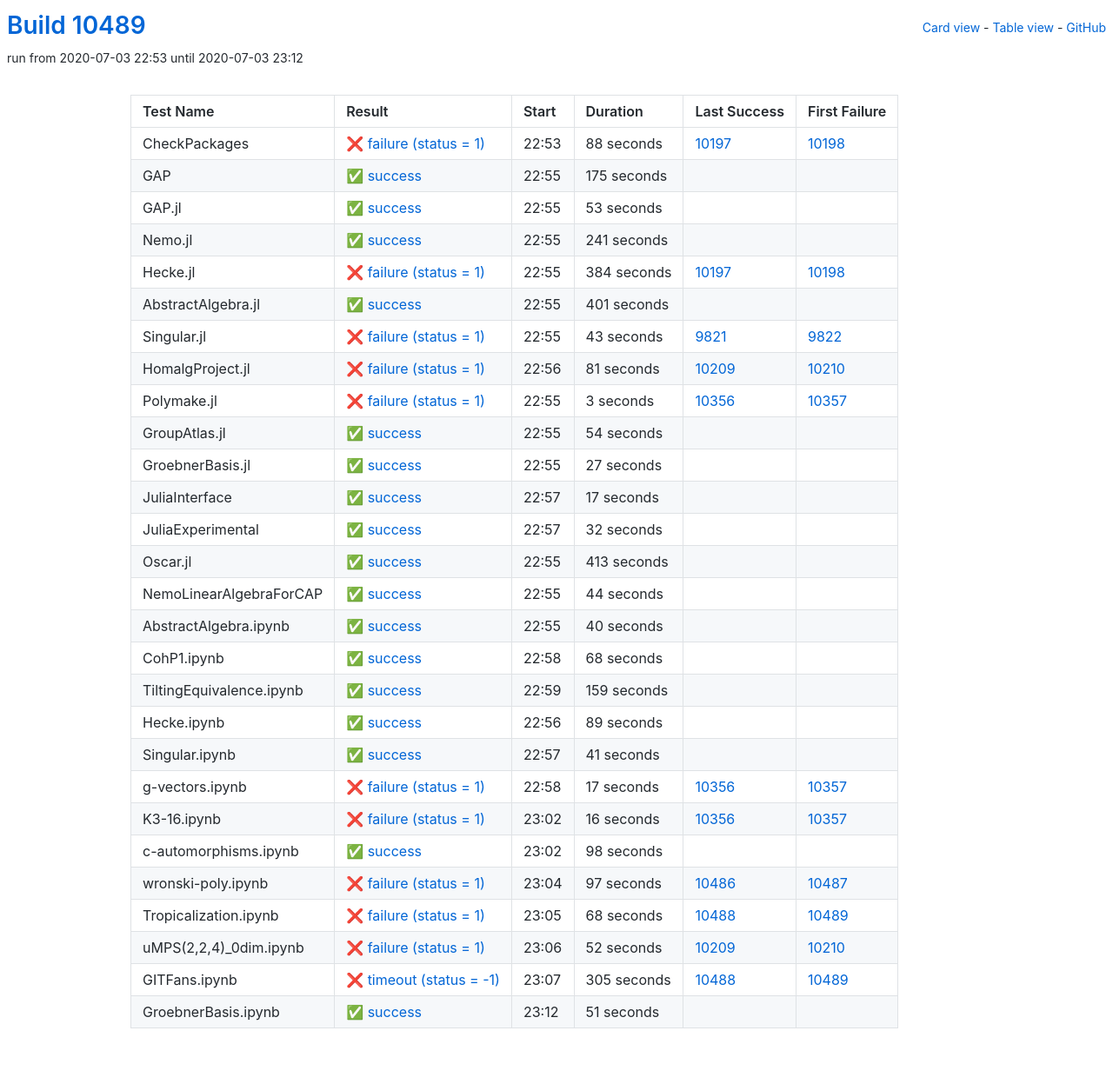
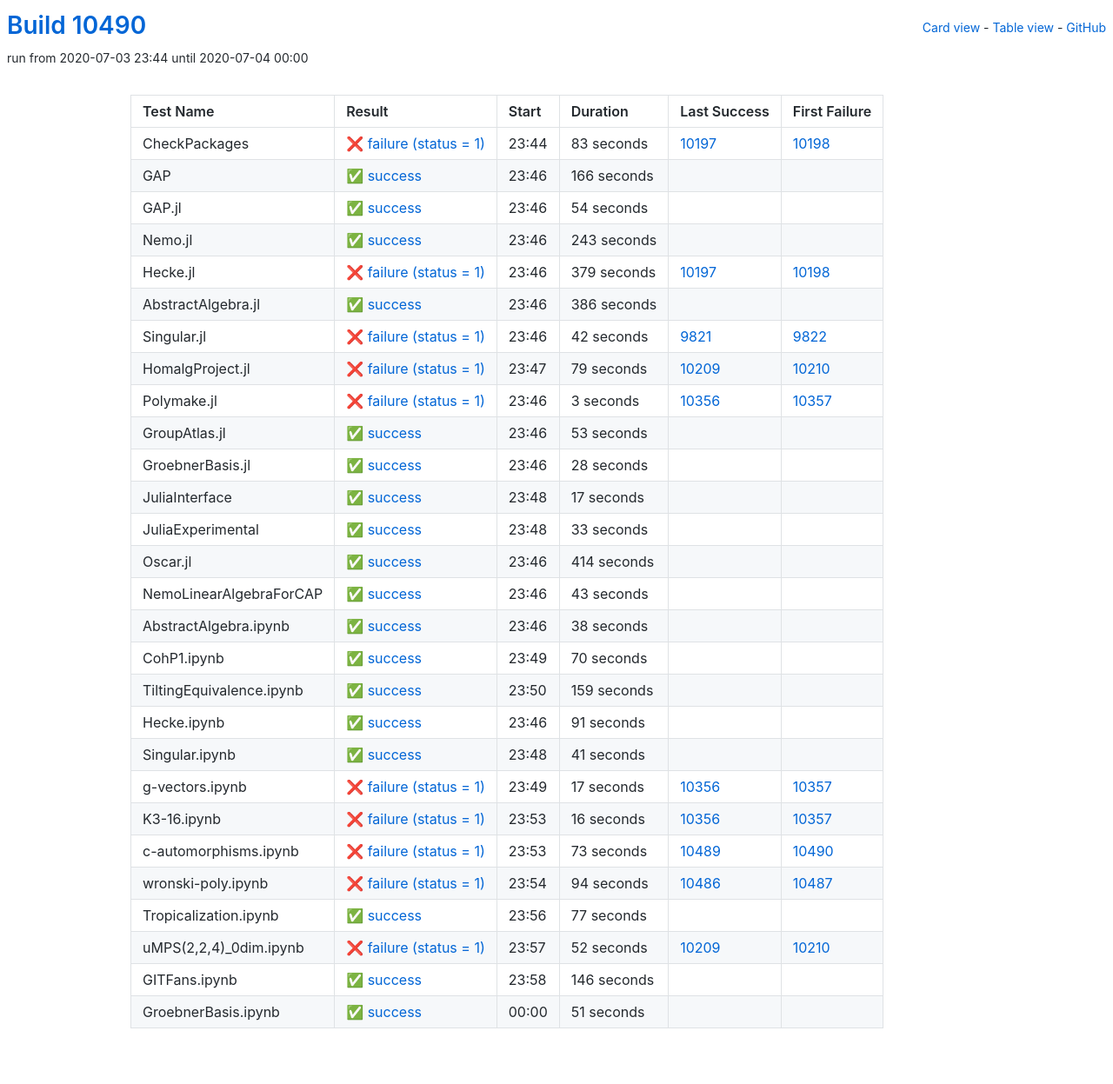
Before and after one commit to oscar-system/oscar-ci-status, a Jekyll site: the page built from table.html, in a window 1280 px wide. Shown: the whole page at 87% size. Built offline with Jekyll 4.4.1, drawn with Linux system fonts in a browser that asks for light colours.

Commit message:
Build #10490

```diff
--- a/_data/ci.yml
+++ b/_data/ci.yml
@@ -1,6 +1,6 @@
 ---
-build: 10489
-build_url: https://oscarci.mathematik.uni-kl.de/job/oscar/10489/
+build: 10490
+build_url: https://oscarci.mathematik.uni-kl.de/job/oscar/10490/
 job: oscar
 organization: oscar-system
 repo: oscar-ci-status
@@ -8,104 +8,104 @@ repourl: https://github.com/oscar-system/oscar-ci-status
 tests:
 - name: CheckPackages
   id: checkpackages
-  log: https://oscarci.mathematik.uni-kl.de/job/oscar/10489/artifact/logs/build-10489/CheckPackages.log
-  start: 2020-07-03 22:53
+  log: https://oscarci.mathematik.uni-kl.de/job/oscar/10490/artifact/logs/build-10490/CheckPackages.log
+  start: 2020-07-03 23:44
   success: false
   exitcode: 1
   status: failure
-  duration: 88
+  duration: 83
   last_success: 10197
   last_success_url: https://oscarci.mathematik.uni-kl.de/job/oscar/10197/
   first_failure: 10198
   first_failure_url: https://oscarci.mathematik.uni-kl.de/job/oscar/10198/
 - name: GAP
   id: gap
-  log: https://oscarci.mathematik.uni-kl.de/job/oscar/10489/artifact/logs/build-10489/GAP.log
-  start: 2020-07-03 22:55
+  log: https://oscarci.mathematik.uni-kl.de/job/oscar/10490/artifact/logs/build-10490/GAP.log
+  start: 2020-07-03 23:46
   success: true
   exitcode: 0
   status: success
-  duration: 175
+  duration: 166
   last_success: false
   last_success_url:
   first_failure: false
   first_failure_url:
 - name: GAP.jl
   id: gap-jl
-  log: https://oscarci.mathematik.uni-kl.de/job/oscar/10489/artifact/logs/build-10489/GAP.jl.log
-  start: 2020-07-03 22:55
+  log: https://oscarci.mathematik.uni-kl.de/job/oscar/10490/artifact/logs/build-10490/GAP.jl.log
+  start: 2020-07-03 23:46
   success: true
   exitcode: 0
   status: success
-  duration: 53
+  duration: 54
   last_success: false
   last_success_url:
   first_failure: false
   first_failure_url:
 - name: Nemo.jl
   id: nemo-jl
-  log: https://oscarci.mathematik.uni-kl.de/job/oscar/10489/artifact/logs/build-10489/Nemo.jl.log
-  start: 2020-07-03 22:55
+  log: https://oscarci.mathematik.uni-kl.de/job/oscar/10490/artifact/logs/build-10490/Nemo.jl.log
+  start: 2020-07-03 23:46
   success: true
   exitcode: 0
   status: success
-  duration: 241
+  duration: 243
   last_success: false
   last_success_url:
   first_failure: false
   first_failure_url:
 - name: Hecke.jl
   id: hecke-jl
-  log: https://oscarci.mathematik.uni-kl.de/job/oscar/10489/artifact/logs/build-10489/Hecke.jl.log
-  start: 2020-07-03 22:55
+  log: https://oscarci.mathematik.uni-kl.de/job/oscar/10490/artifact/logs/build-10490/Hecke.jl.log
+  start: 2020-07-03 23:46
   success: false
   exitcode: 1
   status: failure
-  duration: 384
+  duration: 379
   last_success: 10197
   last_success_url: https://oscarci.mathematik.uni-kl.de/job/oscar/10197/
   first_failure: 10198
   first_failure_url: https://oscarci.mathematik.uni-kl.de/job/oscar/10198/
 - name: AbstractAlgebra.jl
   id: abstractalgebra-jl
-  log: https://oscarci.mathematik.uni-kl.de/job/oscar/10489/artifact/logs/build-10489/AbstractAlgebra.jl.log
-  start: 2020-07-03 22:55
+  log: https://oscarci.mathematik.uni-kl.de/job/oscar/10490/artifact/logs/build-10490/AbstractAlgebra.jl.log
+  start: 2020-07-03 23:46
   success: true
   exitcode: 0
   status: success
-  duration: 401
+  duration: 386
   last_success: false
   last_success_url:
   first_failure: false
   first_failure_url:
 - name: Singular.jl
   id: singular-jl
-  log: https://oscarci.mathematik.uni-kl.de/job/oscar/10489/artifact/logs/build-10489/Singular.jl.log
-  start: 2020-07-03 22:55
+  log: https://oscarci.mathematik.uni-kl.de/job/oscar/10490/artifact/logs/build-10490/Singular.jl.log
+  start: 2020-07-03 23:46
   success: false
   exitcode: 1
   status: failure
-  duration: 43
+  duration: 42
   last_success: 9821
   last_success_url: https://oscarci.mathematik.uni-kl.de/job/oscar/9821/
   first_failure: 9822
   first_failure_url: https://oscarci.mathematik.uni-kl.de/job/oscar/9822/
 - name: HomalgProject.jl
   id: homalgproject-jl
-  log: https://oscarci.mathematik.uni-kl.de/job/oscar/10489/artifact/logs/build-10489/HomalgProject.jl.log
-  start: 2020-07-03 22:56
+  log: https://oscarci.mathematik.uni-kl.de/job/oscar/10490/artifact/logs/build-10490/HomalgProject.jl.log
+  start: 2020-07-03 23:47
   success: false
   exitcode: 1
   status: failure
-  duration: 81
+  duration: 79
   last_success: 10209
   last_success_url: https://oscarci.mathematik.uni-kl.de/job/oscar/10209/
   first_failure: 10210
   first_failure_url: https://oscarci.mathematik.uni-kl.de/job/oscar/10210/
 - name: Polymake.jl
   id: polymake-jl
-  log: https://oscarci.mathematik.uni-kl.de/job/oscar/10489/artifact/logs/build-10489/Polymake.jl.log
-  start: 2020-07-03 22:55
+  log: https://oscarci.mathematik.uni-kl.de/job/oscar/10490/artifact/logs/build-10490/Polymake.jl.log
+  start: 2020-07-03 23:46
   success: false
   exitcode: 1
   status: failure
@@ -116,32 +116,32 @@ tests:
   first_failure_url: https://oscarci.mathematik.uni-kl.de/job/oscar/10357/
 - name: GroupAtlas.jl
   id: groupatlas-jl
-  log: https://oscarci.mathematik.uni-kl.de/job/oscar/10489/artifact/logs/build-10489/GroupAtlas.jl.log
-  start: 2020-07-03 22:55
+  log: https://oscarci.mathematik.uni-kl.de/job/oscar/10490/artifact/logs/build-10490/GroupAtlas.jl.log
+  start: 2020-07-03 23:46
   success: true
   exitcode: 0
   status: success
-  duration: 54
+  duration: 53
   last_success: false
   last_success_url:
   first_failure: false
   first_failure_url:
 - name: GroebnerBasis.jl
   id: groebnerbasis-jl
-  log: https://oscarci.mathematik.uni-kl.de/job/oscar/10489/artifact/logs/build-10489/GroebnerBasis.jl.log
-  start: 2020-07-03 22:55
+  log: https://oscarci.mathematik.uni-kl.de/job/oscar/10490/artifact/logs/build-10490/GroebnerBasis.jl.log
+  start: 2020-07-03 23:46
   success: true
   exitcode: 0
   status: success
-  duration: 27
+  duration: 28
   last_success: false
   last_success_url:
   first_failure: false
   first_failure_url:
 - name: JuliaInterface
   id: juliainterface
-  log: https://oscarci.mathematik.uni-kl.de/job/oscar/10489/artifact/logs/build-10489/JuliaInterface.log
-  start: 2020-07-03 22:57
+  log: https://oscarci.mathematik.uni-kl.de/job/oscar/10490/artifact/logs/build-10490/JuliaInterface.log
+  start: 2020-07-03 23:48
   success: true
   exitcode: 0
   status: success
@@ -152,68 +152,68 @@ tests:
   first_failure_url:
 - name: JuliaExperimental
   id: juliaexperimental
-  log: https://oscarci.mathematik.uni-kl.de/job/oscar/10489/artifact/logs/build-10489/JuliaExperimental.log
-  start: 2020-07-03 22:57
+  log: https://oscarci.mathematik.uni-kl.de/job/oscar/10490/artifact/logs/build-10490/JuliaExperimental.log
+  start: 2020-07-03 23:48
   success: true
   exitcode: 0
   status: success
-  duration: 32
+  duration: 33
   last_success: false
   last_success_url:
   first_failure: false
   first_failure_url:
 - name: Oscar.jl
   id: oscar-jl
-  log: https://oscarci.mathematik.uni-kl.de/job/oscar/10489/artifact/logs/build-10489/Oscar.jl.log
-  start: 2020-07-03 22:55
+  log: https://oscarci.mathematik.uni-kl.de/job/oscar/10490/artifact/logs/build-10490/Oscar.jl.log
+  start: 2020-07-03 23:46
   success: true
   exitcode: 0
   status: success
-  duration: 413
+  duration: 414
   last_success: false
   last_success_url:
   first_failure: false
   first_failure_url:
 - name: NemoLinearAlgebraForCAP
   id: nemolinearalgebraforcap
-  log: https://oscarci.mathematik.uni-kl.de/job/oscar/10489/artifact/logs/build-10489/NemoLinearAlgebraForCAP.log
-  start: 2020-07-03 22:55
+  log: https://oscarci.mathematik.uni-kl.de/job/oscar/10490/artifact/logs/build-10490/NemoLinearAlgebraForCAP.log
+  start: 2020-07-03 23:46
   success: true
   exitcode: 0
   status: success
-  duration: 44
+  duration: 43
   last_success: false
   last_success_url:
   first_failure: false
   first_failure_url:
 - name: AbstractAlgebra.ipynb
   id: abstractalgebra-ipynb
-  log: https://oscarci.mathematik.uni-kl.de/job/oscar/10489/artifact/logs/build-10489/AbstractAlgebra.ipynb.log
-  start: 2020-07-03 22:55
+  log: https://oscarci.mathematik.uni-kl.de/job/oscar/10490/artifact/logs/build-10490/AbstractAlgebra.ipynb.log
+  start: 2020-07-03 23:46
   success: true
   exitcode: 0
   status: success
-  duration: 40
+  duration: 38
   last_success: false
   last_success_url:
   first_failure: false
   first_failure_url:
 - name: CohP1.ipynb
   id: cohp1-ipynb
-  log: https://oscarci.mathematik.uni-kl.de/job/oscar/10489/artifact/logs/build-10489/CohP1.ipynb.log
-  start: 2020-07-03 22:58
+  log: https://oscarci.mathematik.uni-kl.de/job/oscar/10490/artifact/logs/build-10490/CohP1.ipynb.log
+  start: 2020-07-03 23:49
   success: true
   exitcode: 0
   status: success
-  duration: 68
+  duration: 70
   last_success: false
   last_success_url:
   first_failure: false
   first_failure_url:
 - name: TiltingEquivalence.ipynb
   id: tiltingequivalence-ipynb
-  log: https://oscarci.mathematik.uni-kl.de/job/oscar/10489/artifact/logs/build-10489/TiltingEquivalence.ipynb.log
-  start: 2020-07-03 22:59
+  log: https://oscarci.mathematik.uni-kl.de/job/oscar/10490/artifact/logs/build-10490/TiltingEquivalence.ipynb.log
+  start: 2020-07-03 23:50
   success: true
   exitcode: 0
   status: success
@@ -224,20 +224,20 @@ tests:
   first_failure_url:
 - name: Hecke.ipynb
   id: hecke-ipynb
-  log: https://oscarci.mathematik.uni-kl.de/job/oscar/10489/artifact/logs/build-10489/Hecke.ipynb.log
-  start: 2020-07-03 22:56
+  log: https://oscarci.mathematik.uni-kl.de/job/oscar/10490/artifact/logs/build-10490/Hecke.ipynb.log
+  start: 2020-07-03 23:46
   success: true
   exitcode: 0
   status: success
-  duration: 89
+  duration: 91
   last_success: false
   last_success_url:
   first_failure: false
   first_failure_url:
 - name: Singular.ipynb
   id: singular-ipynb
-  log: https://oscarci.mathematik.uni-kl.de/job/oscar/10489/artifact/logs/build-10489/Singular.ipynb.log
-  start: 2020-07-03 22:57
+  log: https://oscarci.mathematik.uni-kl.de/job/oscar/10490/artifact/logs/build-10490/Singular.ipynb.log
+  start: 2020-07-03 23:48
   success: true
   exitcode: 0
   status: success
@@ -248,8 +248,8 @@ tests:
   first_failure_url:
 - name: g-vectors.ipynb
   id: g-vectors-ipynb
-  log: https://oscarci.mathematik.uni-kl.de/job/oscar/10489/artifact/logs/build-10489/g-vectors.ipynb.log
-  start: 2020-07-03 22:58
+  log: https://oscarci.mathematik.uni-kl.de/job/oscar/10490/artifact/logs/build-10490/g-vectors.ipynb.log
+  start: 2020-07-03 23:49
   success: false
   exitcode: 1
   status: failure
@@ -260,8 +260,8 @@ tests:
   first_failure_url: https://oscarci.mathematik.uni-kl.de/job/oscar/10357/
 - name: K3-16.ipynb
   id: k3-16-ipynb
-  log: https://oscarci.mathematik.uni-kl.de/job/oscar/10489/artifact/logs/build-10489/K3-16.ipynb.log
-  start: 2020-07-03 23:02
+  log: https://oscarci.mathematik.uni-kl.de/job/oscar/10490/artifact/logs/build-10490/K3-16.ipynb.log
+  start: 2020-07-03 23:53
   success: false
   exitcode: 1
   status: failure
@@ -272,44 +272,44 @@ tests:
   first_failure_url: https://oscarci.mathematik.uni-kl.de/job/oscar/10357/
 - name: c-automorphisms.ipynb
   id: c-automorphisms-ipynb
-  log: https://oscarci.mathematik.uni-kl.de/job/oscar/10489/artifact/logs/build-10489/c-automorphisms.ipynb.log
-  start: 2020-07-03 23:02
-  success: true
-  exitcode: 0
-  status: success
-  duration: 98
-  last_success: false
-  last_success_url:
-  first_failure: false
-  first_failure_url:
-- name: wronski-poly.ipynb
-  id: wronski-poly-ipynb
-  log: https://oscarci.mathematik.uni-kl.de/job/oscar/10489/artifact/logs/build-10489/wronski-poly.ipynb.log
-  start: 2020-07-03 23:04
+  log: https://oscarci.mathematik.uni-kl.de/job/oscar/10490/artifact/logs/build-10490/c-automorphisms.ipynb.log
+  start: 2020-07-03 23:53
   success: false
   exitcode: 1
   status: failure
-  duration: 97
+  duration: 73
+  last_success: 10489
+  last_success_url: https://oscarci.mathematik.uni-kl.de/job/oscar/10489/
+  first_failure: 10490
+  first_failure_url: https://oscarci.mathematik.uni-kl.de/job/oscar/10490/
+- name: wronski-poly.ipynb
+  id: wronski-poly-ipynb
+  log: https://oscarci.mathematik.uni-kl.de/job/oscar/10490/artifact/logs/build-10490/wronski-poly.ipynb.log
+  start: 2020-07-03 23:54
+  success: false
+  exitcode: 1
+  status: failure
+  duration: 94
   last_success: 10486
   last_success_url: https://oscarci.mathematik.uni-kl.de/job/oscar/10486/
   first_failure: 10487
   first_failure_url: https://oscarci.mathematik.uni-kl.de/job/oscar/10487/
 - name: Tropicalization.ipynb
   id: tropicalization-ipynb
-  log: https://oscarci.mathematik.uni-kl.de/job/oscar/10489/artifact/logs/build-10489/Tropicalization.ipynb.log
-  start: 2020-07-03 23:05
-  success: false
-  exitcode: 1
-  status: failure
-  duration: 68
-  last_success: 10488
-  last_success_url: https://oscarci.mathematik.uni-kl.de/job/oscar/10488/
-  first_failure: 10489
-  first_failure_url: https://oscarci.mathematik.uni-kl.de/job/oscar/10489/
+  log: https://oscarci.mathematik.uni-kl.de/job/oscar/10490/artifact/logs/build-10490/Tropicalization.ipynb.log
+  start: 2020-07-03 23:56
+  success: true
+  exitcode: 0
+  status: success
+  duration: 77
+  last_success: false
+  last_success_url:
+  first_failure: false
+  first_failure_url:
 - name: uMPS(2,2,4)_0dim.ipynb
   id: umps-2-2-4-0dim-ipynb
-  log: https://oscarci.mathematik.uni-kl.de/job/oscar/10489/artifact/logs/build-10489/uMPS-2-2-4-_0dim.ipynb.log
-  start: 2020-07-03 23:06
+  log: https://oscarci.mathematik.uni-kl.de/job/oscar/10490/artifact/logs/build-10490/uMPS-2-2-4-_0dim.ipynb.log
+  start: 2020-07-03 23:57
   success: false
   exitcode: 1
   status: failure
@@ -320,20 +320,20 @@ tests:
   first_failure_url: https://oscarci.mathematik.uni-kl.de/job/oscar/10210/
 - name: GITFans.ipynb
   id: gitfans-ipynb
-  log: https://oscarci.mathematik.uni-kl.de/job/oscar/10489/artifact/logs/build-10489/GITFans.ipynb.log
-  start: 2020-07-03 23:07
-  success: false
-  exitcode: -1
-  status: timeout
-  duration: 305
-  last_success: 10488
-  last_success_url: https://oscarci.mathematik.uni-kl.de/job/oscar/10488/
-  first_failure: 10489
-  first_failure_url: https://oscarci.mathematik.uni-kl.de/job/oscar/10489/
+  log: https://oscarci.mathematik.uni-kl.de/job/oscar/10490/artifact/logs/build-10490/GITFans.ipynb.log
+  start: 2020-07-03 23:58
+  success: true
+  exitcode: 0
+  status: success
+  duration: 146
+  last_success: false
+  last_success_url:
+  first_failure: false
+  first_failure_url:
 - name: GroebnerBasis.ipynb
   id: groebnerbasis-ipynb
-  log: https://oscarci.mathematik.uni-kl.de/job/oscar/10489/artifact/logs/build-10489/GroebnerBasis.ipynb.log
-  start: 2020-07-03 23:12
+  log: https://oscarci.mathematik.uni-kl.de/job/oscar/10490/artifact/logs/build-10490/GroebnerBasis.ipynb.log
+  start: 2020-07-04 00:00
   success: true
   exitcode: 0
   status: success
```
Also changed, not shown: README.md.
